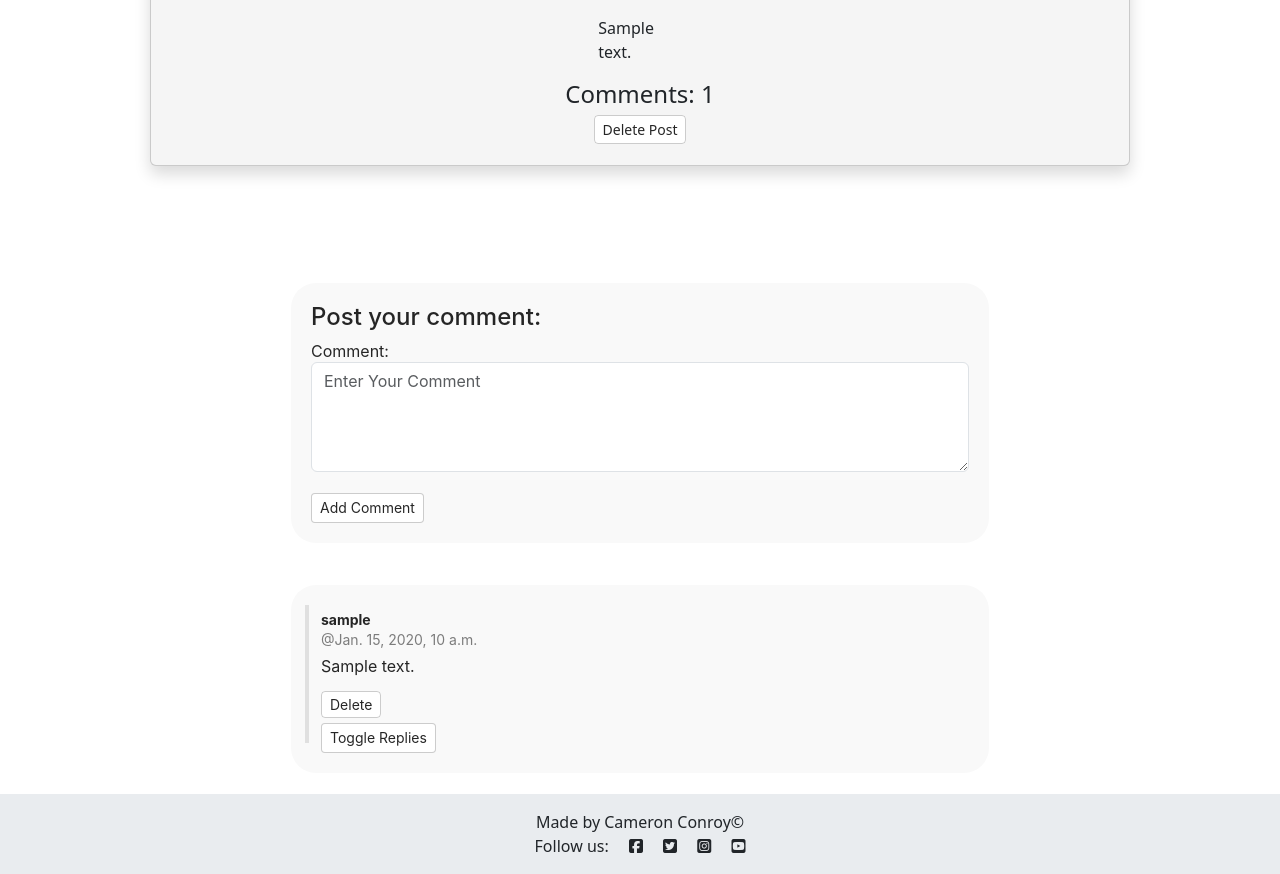
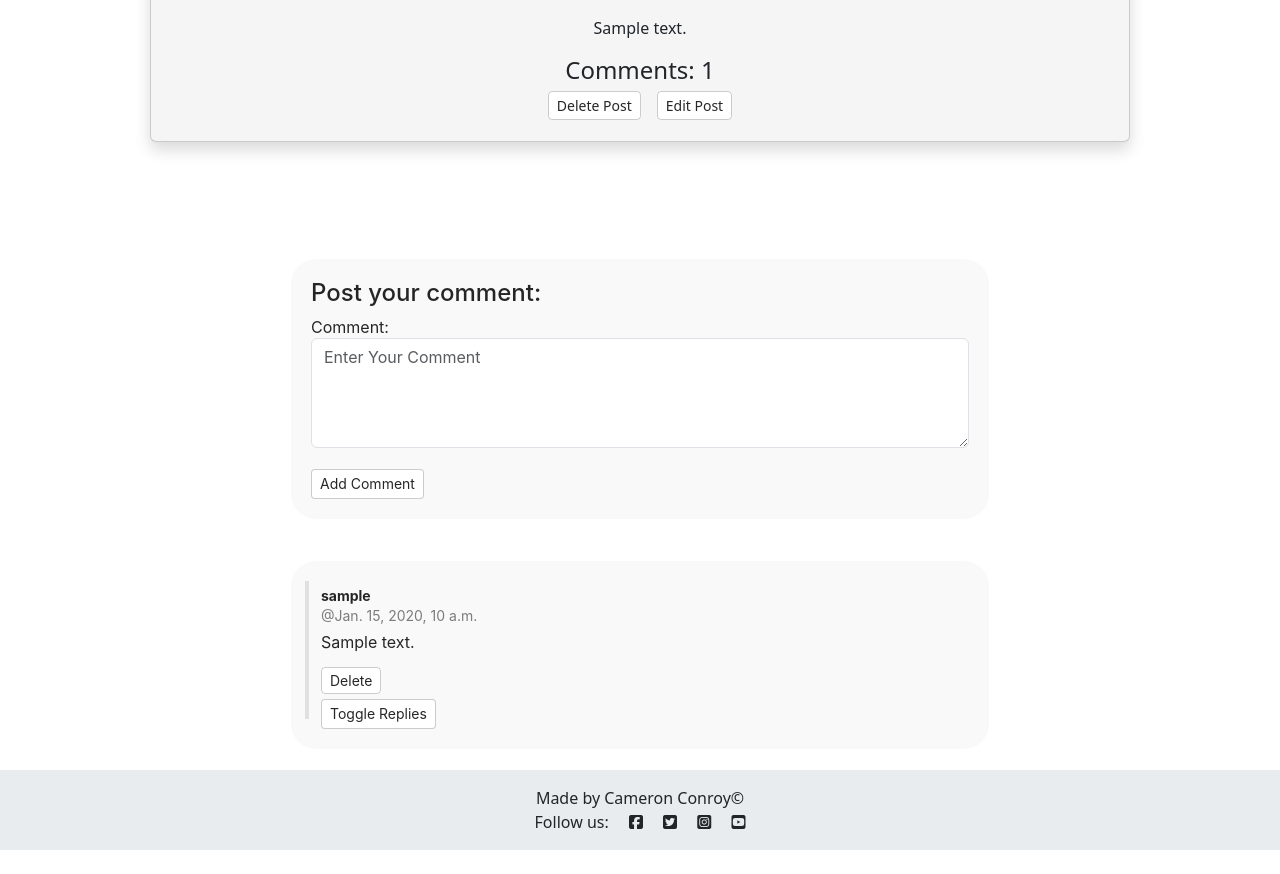
Before and after one commit to Cam-4587/TechTalk, a Django app: a page that uses blog/templates/blog/post_blog.html in a window 1280 px wide. Shown: the part 311-1185 px from the top of the page. After the commit the page ends 1161 px from the top, so only its background shows below. Run offline with Django 4.2, Linux system fonts and the light colour scheme; a user stored in the database is signed in; tables that the repository leaves empty hold one stand-in row (values such as "Sample post"); some libraries are stand-ins or nearby versions.

Commit message:
Add functionality for Users to edit their own posts

```diff
--- a/blog/templates/blog/post_blog.html
+++ b/blog/templates/blog/post_blog.html
@@ -12,7 +12,7 @@
             <img class="blog-display-img" src=" {{ post.image.url }}" alt="{{ post.title }}">
             {% endif %}
             <div class="card-body d-flex flex-column align-items-center">
-                <div class="card-text blog-display-txt">
+                <div class="card-text">
                     {{post.content}}
                 </div>
             </div>
@@ -26,10 +26,13 @@
             Add comment
             {% endif %}
             {% endif %}
-            <div >
+            <div class="d-flex flex-row gap-3">
                 {% if user.is_authenticated and post.author == user %}
                 <div class="mb-2">
                     <a class="text-decoration-none comment-reply-button" href="{% url 'delete-post' post.slug %}">Delete Post</a>
+                </div>
+                <div class="mb-2">
+                    <a class="text-decoration-none comment-reply-button" href="{% url 'edit-post' post.slug  %}">Edit Post</a>
                 </div>
                 {% endif %}
             </div>
--- a/blog/urls.py
+++ b/blog/urls.py
@@ -9,4 +9,5 @@ urlpatterns = [
     path('reply-sent/<uuid:pk>/', views.reply_sent, name='reply-sent'),
     path('reply-delete/<uuid:pk>/', views.reply_delete, name='reply-delete'),
     path('post-delete/<slug:slug>/', views.post_delete, name='delete-post'),
+    path('post-edit/<slug:slug>/', views.EditPost, name='edit-post'),
 ]
--- a/blog/views.py
+++ b/blog/views.py
@@ -108,3 +108,15 @@ def post_delete(request, slug):
         return redirect('home')
 
     return render(request, 'blog/delete_blog_post.html', {'post': post})
+
+def EditPost(request, slug):
+    post = get_object_or_404(Post, slug=slug)
+
+    if request.method == 'POST':
+        form = CreateBlogPost(request.POST, request.FILES, instance=post)
+        if form.is_valid():
+            form.save()
+            return redirect('home')
+    else:
+        form = CreateBlogPost(instance=post)
+    return render(request, 'blog/post_edit.html', {'form': form, 'post': post})
--- a/static/js/script.js
+++ b/static/js/script.js
@@ -1 +1,28 @@
-console.log("Hello World!!!")
+// Prevent the backspace key from navigating back.
+$(document).unbind('keydown').bind('keydown', function (event) {
+    if (event.keyCode === 8) {
+        var doPrevent = true;
+        var types = ["text", "password", "file", "search", "email", "number", "date", "color", "datetime", "datetime-local", "month", "range", "search", "tel", "time", "url", "week"];
+        var d = $(event.srcElement || event.target);
+        var disabled = d.prop("readonly") || d.prop("disabled");
+        if (!disabled) {
+            if (d[0].isContentEditable) {
+                doPrevent = false;
+            } else if (d.is("input")) {
+                var type = d.attr("type");
+                if (type) {
+                    type = type.toLowerCase();
+                }
+                if (types.indexOf(type) > -1) {
+                    doPrevent = false;
+                }
+            } else if (d.is("textarea")) {
+                doPrevent = false;
+            }
+        }
+        if (doPrevent) {
+            event.preventDefault();
+            return false;
+        }
+    }
+});
```
Also changed, not shown: blog/templates/blog/post_edit.html (added, +11 -0 lines).
